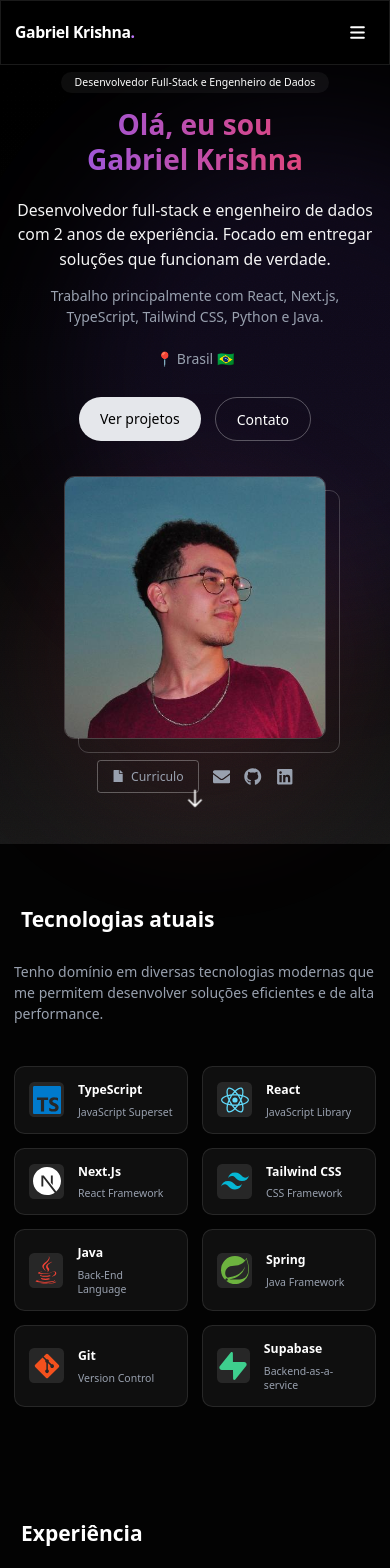
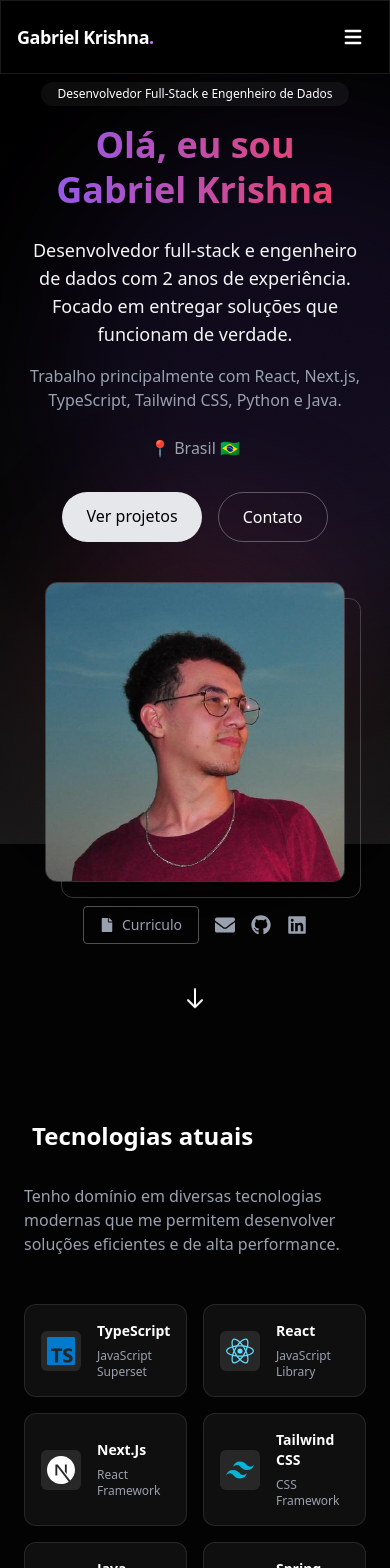
Before and after one commit to GabrielKrishna/Portfolio, a Next.js app: page / in a window 390 px wide. Shown: the top 1568 px of the page. Built offline with nearby package versions, Linux system fonts and the light colour scheme.

Commit message:
mobile corrections

```diff
--- a/src/app/globals.css
+++ b/src/app/globals.css
@@ -129,44 +129,6 @@
   animation: bounce 2s infinite;
 }
 
-/* Responsividade */
-@media (max-width: 768px) {
-  html {
-    font-size: 15px;
-  }
-
-  .container {
-    padding-left: 1rem;
-    padding-right: 1rem;
-  }
-
-  h1 {
-    font-size: 2.5rem;
-  }
-
-  h2 {
-    font-size: 1.75rem;
-  }
-}
-
-@media (max-width: 640px) {
-  html {
-    font-size: 14px;
-  }
-
-  h1 {
-    font-size: 2rem;
-  }
-
-  h2 {
-    font-size: 1.5rem;
-  }
-
-  .hidden-mobile {
-    display: none;
-  }
-}
-
 /* Melhorias de acessibilidade */
 @media (prefers-reduced-motion: reduce) {
   * {
--- a/src/app/page.tsx
+++ b/src/app/page.tsx
@@ -136,6 +136,8 @@ export default function Home() {
     },
   };
 
+  const [scrollTarget, setScrollTarget] = useState<string | null>(null);
+
   return (
     <main className="font-sans relative min-h-screen antialiased text-white">
       {/* Custom cursor */}
@@ -197,21 +199,35 @@ export default function Home() {
         </div>
 
         {/* Mobile Navigation */}
-        <AnimatePresence>
+        <AnimatePresence
+          onExitComplete={() => {
+            if (scrollTarget) {
+              const targetEl = document.getElementById(scrollTarget);
+              if (targetEl) {
+                targetEl.scrollIntoView({ behavior: "smooth", block: "start" });
+              }
+              setScrollTarget(null);
+            }
+          }}
+        >
           {mobileMenuOpen && (
             <motion.div
               initial={{ opacity: 0, height: 0 }}
               animate={{ opacity: 1, height: "auto" }}
               exit={{ opacity: 0, height: 0 }}
-              className="md:hidden glass-effect border-t border-white/5"
+              className="md:hidden border-t border-white/5 bg-black/0 backdrop-blur-md"
             >
               <nav className="flex flex-col py-4">
                 {Object.keys(sections).map((section) => (
                   <a
                     key={section}
-                    href={`#${section}`}
+                    href="#"
                     className={`px-6 py-3 text-base ${activeSection === section ? "text-white font-medium" : "text-gray-400"} hover:bg-white/5`}
-                    onClick={() => setMobileMenuOpen(false)}
+                    onClick={(e) => {
+                      e.preventDefault();
+                      setMobileMenuOpen(false);
+                      setScrollTarget(section);
+                    }}
                   >
                     {section.charAt(0).toUpperCase() + section.slice(1)}
                   </a>
@@ -223,7 +239,11 @@ export default function Home() {
       </header>
 
       {/* Hero Section */}
-      <section ref={sections.home} id="home" className="min-h-screen flex items-center pt-20 pb-16 px-4 sm:px-6 animate-slide-up">
+      <section
+        ref={sections.home}
+        id="home"
+        className="min-h-screen flex items-center pt-20 pb-28 sm:pb-20 px-6 sm:px-8 md:px-10 lg:px-12 animate-slide-up"
+      >
         <motion.div initial="hidden" animate="visible" variants={fadeInUp} className="max-w-5xl mx-auto grid md:grid-cols-2 gap-10 items-center">
           {/* Texto */}
           <div className="text-center md:text-left">
@@ -321,7 +341,7 @@ export default function Home() {
       </section>
 
       {/* Tecnologias Section */}
-      <section id="tecnologias" className="py-16 sm:py-20 px-4 sm:px-6">
+      <section id="tecnologias" className="py-16 sm:py-20 px-6 sm:px-8 md:px-10 lg:px-12">
         <div className="max-w-5xl mx-auto">
           <motion.div initial="hidden" whileInView="visible" viewport={{ once: true, margin: "-100px" }} variants={fadeInUp}>
             <h2 className="text-2xl sm:text-3xl font-bold mb-8 inline-block ml-2">Tecnologias atuais</h2>
@@ -331,21 +351,20 @@ export default function Home() {
 
             <div className="grid grid-cols-2 sm:grid-cols-2 md:grid-cols-3 lg:grid-cols-4 gap-4">
               {[
-                { icon: <SiTypescript size={28} style={{ color: "#007acc" }} />, name: "TypeScript", desc: "JavaScript Superset" },
-                { icon: <SiReact size={28} style={{ color: "#61dafb" }} />, name: "React", desc: "JavaScript Library" },
-                { icon: <SiNextdotjs size={28} />, name: "Next.Js", desc: "React Framework" },
-                { icon: <SiTailwindcss size={28} style={{ color: "#06b6d4" }} />, name: "Tailwind CSS", desc: "CSS Framework" },
-                { icon: <FaJava size={28} style={{ color: "#f44336" }} />, name: "Java", desc: "Back-End Language" },
-                { icon: <SiSpring size={28} style={{ color: "#6db33f" }} />, name: "Spring", desc: "Java Framework" },
-                { icon: <FaGitAlt size={28} style={{ color: "#f4511e" }} />, name: "Git", desc: "Version Control" },
-                { icon: <SiSupabase size={28} style={{ color: "#3ecf8e" }} />, name: "Supabase", desc: "Backend-as-a-service" },
-
+                { icon: <SiTypescript className="w-7 h-7" style={{ color: "#007acc" }} />, name: "TypeScript", desc: "JavaScript Superset" },
+                { icon: <SiReact className="w-7 h-7" style={{ color: "#61dafb" }} />, name: "React", desc: "JavaScript Library" },
+                { icon: <SiNextdotjs className="w-7 h-7" />, name: "Next.Js", desc: "React Framework" },
+                { icon: <SiTailwindcss className="w-7 h-7" style={{ color: "#06b6d4" }} />, name: "Tailwind CSS", desc: "CSS Framework" },
+                { icon: <FaJava className="w-7 h-7" style={{ color: "#f44336" }} />, name: "Java", desc: "Back-End Language" },
+                { icon: <SiSpring className="w-7 h-7" style={{ color: "#6db33f" }} />, name: "Spring", desc: "Java Framework" },
+                { icon: <FaGitAlt className="w-7 h-7" style={{ color: "#f4511e" }} />, name: "Git", desc: "Version Control" },
+                { icon: <SiSupabase className="w-7 h-7" style={{ color: "#3ecf8e" }} />, name: "Supabase", desc: "Backend-as-a-service" },
               ].map((tech, index) => (
                 <div
                   key={index}
                   className="bg-white/5 border border-white/10 rounded-xl p-4 flex items-center gap-4 hover:bg-white/10 transition-colors"
                 >
-                  <div className="w-10 h-10 flex items-center justify-center rounded-md bg-white/10 text-white">{tech.icon}</div>
+                  <div className="w-10 h-10 flex items-center justify-center rounded-md bg-white/10 text-white flex-shrink-0">{tech.icon}</div>
                   <div>
                     <h3 className="text-white font-semibold text-sm">{tech.name}</h3>
                     <p className="text-gray-400 text-xs">{tech.desc}</p>
@@ -358,7 +377,7 @@ export default function Home() {
       </section>
 
       {/* Experiência Section */}
-      <section ref={sections.experiencia} id="experiencia" className="py-16 sm:py-20 px-4 sm:px-6">
+      <section ref={sections.experiencia} id="experiencia" className="py-16 sm:py-20 px-6 sm:px-8 md:px-10 lg:px-12">
         <div className="max-w-5xl mx-auto">
           <motion.div initial="hidden" whileInView="visible" viewport={{ once: true, margin: "-100px" }} variants={fadeInUp}>
             <h2 className="text-2xl sm:text-3xl font-bold mb-8 sm:mb-12 inline-block ml-2">Experiência</h2>
@@ -386,7 +405,7 @@ export default function Home() {
       </section>
 
       {/* Projetos Section */}
-      <section ref={sections.projetos} id="projetos" className="py-16 sm:py-20 px-4 sm:px-6">
+      <section ref={sections.projetos} id="projetos" className="py-16 sm:py-20 px-6 sm:px-8 md:px-10 lg:px-12">
         <div className="max-w-5xl mx-auto">
           <motion.div initial="hidden" whileInView="visible" viewport={{ once: true, margin: "-100px" }} variants={fadeInUp}>
             <h2 className="text-2xl sm:text-3xl font-bold mb-8 sm:mb-12 inline-block ml-2">Projetos</h2>
@@ -507,13 +526,7 @@ export default function Home() {
               </div>
 
               <div className="aspect-video w-full bg-black/50 rounded-lg mb-6 flex items-center justify-center overflow-hidden">
-                <Image
-                  src="/projects/InforMais.jpeg"
-                  alt="Screenshot do projeto"
-                  width={1280}
-                  height={720}
-                  className="object-cover w-full h-full"
-                />
+                <Image src="/projects/InforMais.jpeg" alt="Screenshot do projeto" width={1280} height={720} className="object-cover w-full h-full" />
               </div>
 
               <p className="mb-6 text-gray-300">{selectedProject.description}</p>
```
